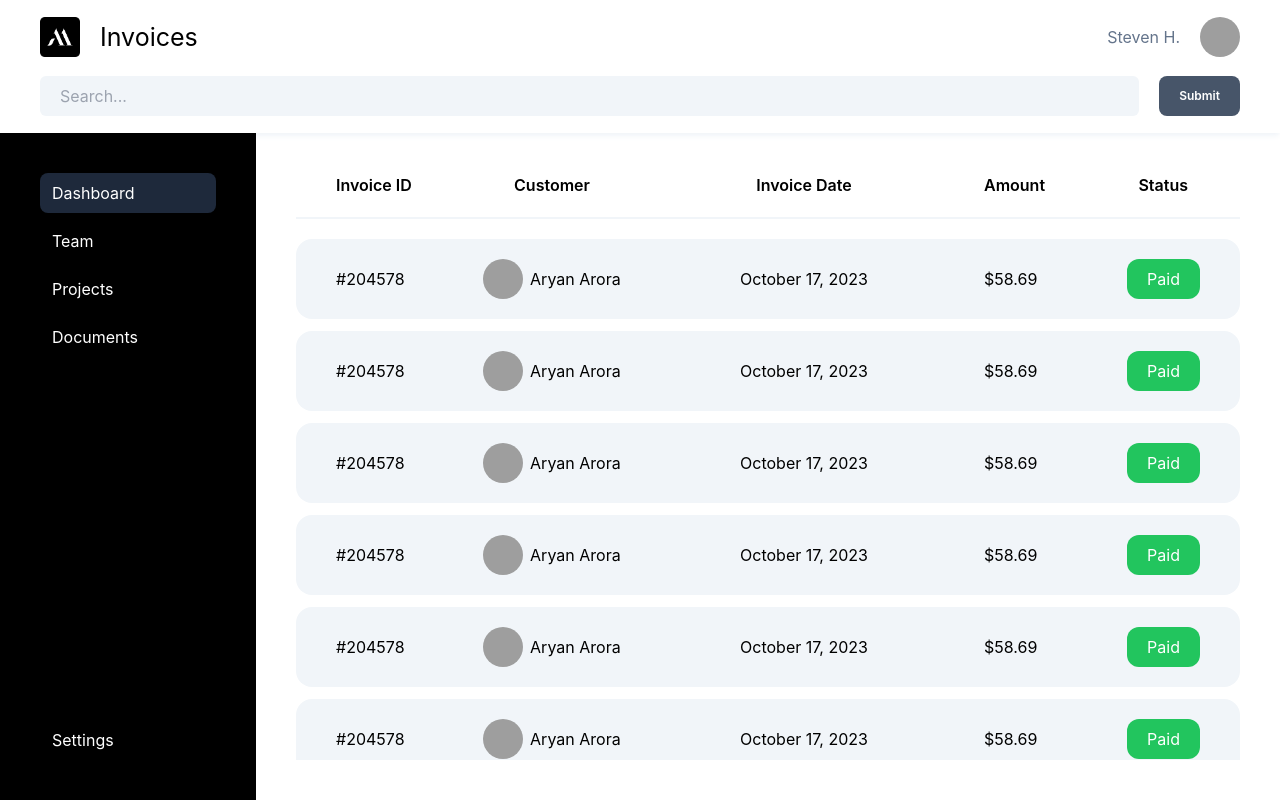
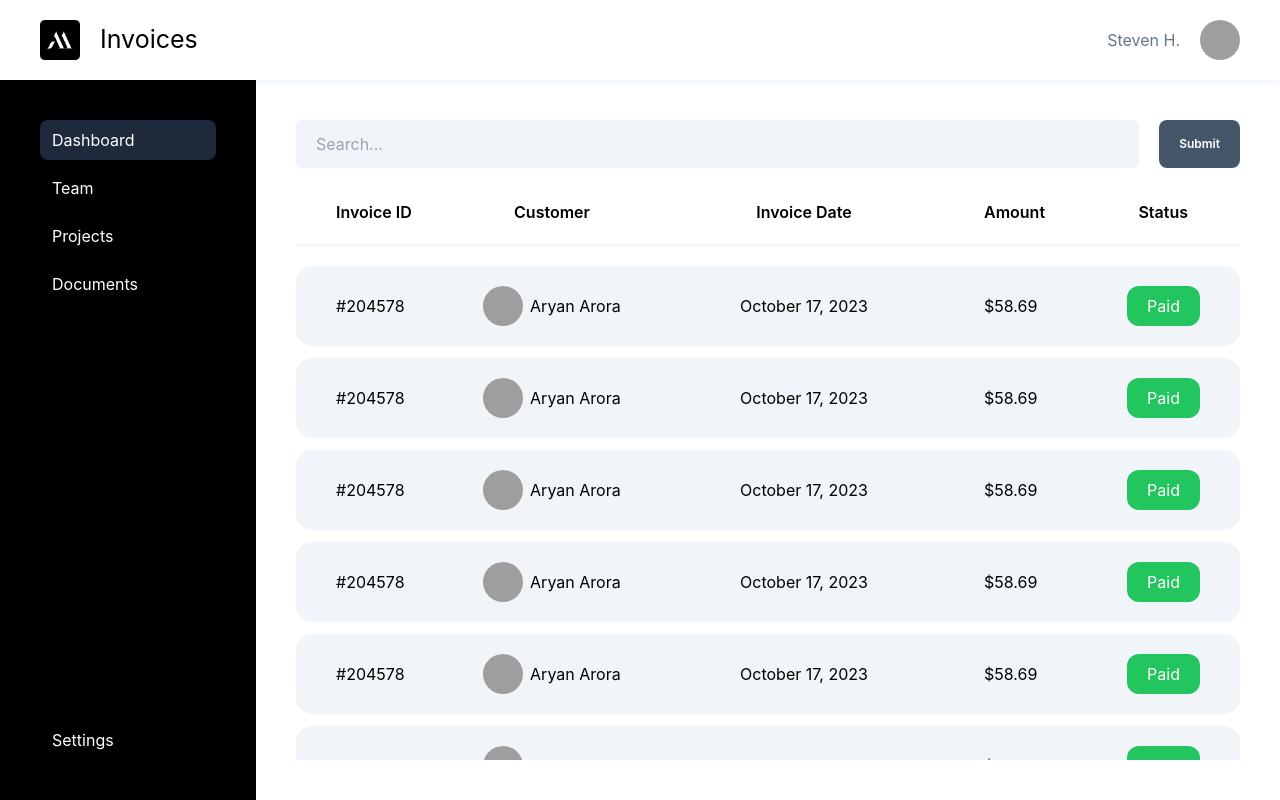
Before and after one commit to aryanxarora/Mobility-Invoicing, a React (Create React App) app: page / in a window 1280 px wide. Built offline with nearby package versions, Linux system fonts and the light colour scheme; grey boxes are pictures that could not be loaded.

Commit message:
Dashboard Layout Fix

```diff
--- a/src/App.js
+++ b/src/App.js
@@ -4,8 +4,8 @@ import {
   Route
 } from "react-router-dom";
 import './styles/App.css';
-import Navbar from './components/Navbar';
 import Dashboard from "./components/Dashboard";
+import InvoiceInfo from "./components/InvoiceInfo";
 
 function App() {
   return (
@@ -13,6 +13,7 @@ function App() {
       <Router>
         <Routes>
           <Route path="/" element={<Dashboard />} />
+          <Route path="/invoice/*" element={<InvoiceInfo />} />
         </Routes>
       </Router>
     </div>
--- a/src/components/Content.jsx
+++ b/src/components/Content.jsx
@@ -4,6 +4,19 @@ import InvoiceHeader from "./InvoiceHeader";
 function Content() {
   return (
     <div className="basis-4/5 p-10 flex flex-col">
+      <div className="flex gap-5 h-20 mb-3">
+        <input
+          type="text"
+          className="bg-slate-100 w-11/12 rounded-md px-5 text-md"
+          placeholder="Search..."
+        />
+        <a
+          href=""
+          className="bg-slate-600 text-white rounded-lg text-sm font-semibold flex justify-center items-center gap-2 px-5"
+        >
+          Submit
+        </a>
+      </div>
       <InvoiceHeader />
       <div className="overflow-scroll flex flex-col gap-3">
         <Invoice />
--- a/src/components/Dashboard.jsx
+++ b/src/components/Dashboard.jsx
@@ -6,7 +6,7 @@ function Dashboard() {
   return (
     <div className="h-screen">
       <Navbar />
-      <div className="flex h-5/6">
+      <div className="flex h-[90%]">
         <Sidebar />
         <Content />
       </div>
--- a/src/components/Invoice.jsx
+++ b/src/components/Invoice.jsx
@@ -1,7 +1,13 @@
 function Invoice() {
   return (
-    <div className="flex bg-slate-100 hover:bg-slate-200 px-10 py-5 items-center rounded-2xl">
-      <h1 className="w-2/12">#204578</h1>
+    <a
+      href="/invoice/aidf"
+      target="_blank"
+      className="flex bg-slate-100 hover:bg-slate-200 px-10 py-5 items-center rounded-2xl"
+    >
+      <h1 href="" className="w-2/12">
+        #204578
+      </h1>
       <div className="flex items-center w-2/12 justify-around">
         <img
           className="h-10 w-10 rounded-full"
@@ -13,14 +19,14 @@ function Invoice() {
       <h1 className="w-5/12 text-center">October 17, 2023</h1>
       <h1 className="w-1/12">$58.69</h1>
       <div className="w-2/12 flex justify-end">
-        <a
+        <span
           href="#"
           className="bg-green-500 hover:bg-green-600 text-white rounded-xl py-2 px-5 border-solid border-white"
         >
           Paid
-        </a>
+        </span>
       </div>
-    </div>
+    </a>
   );
 }
 
--- a/src/components/InvoiceHeader.jsx
+++ b/src/components/InvoiceHeader.jsx
@@ -1,7 +1,7 @@
 function Invoice() {
   return (
-    <div className="flex bg-white border-solid border-b-2 border-slate-100 px-10 pb-5 mb-5 items-center font-semibold sticky top-0">
-      <h1 className="w-2/12">Invoice ID</h1>
+    <div className="flex bg-white border-solid border-b-2 border-slate-100 px-10 py-5 mb-5 items-center font-semibold sticky top-0">
+      <h1 className="w-2/12 ">Invoice ID</h1>
       <div className="flex items-center w-2/12 justify-around">
         <h1>Customer</h1>
       </div>
--- /dev/null
+++ b/src/components/InvoiceInfo.jsx
@@ -0,0 +1,5 @@
+function InvoiceInfo() {
+  return <div></div>;
+}
+
+export default InvoiceInfo;
--- a/src/components/Navbar.jsx
+++ b/src/components/Navbar.jsx
@@ -3,7 +3,7 @@ import logo from "../assets/logo.png";
 
 function Navbar() {
   return (
-    <nav className="h-1/6 px-10 py-2 flex flex-col justify-around shadow-md shadow-slate-100 z-10">
+    <nav className="h-[10%] px-10 py-2 flex flex-col justify-around shadow-md shadow-slate-100 z-10">
       <div className="flex justify-between">
         <div className="flex justify-center items-center gap-5">
           <img src={logo} alt="" className="w-10" />
@@ -20,19 +20,6 @@ function Navbar() {
           </a>
         </div>
       </div>
-      <div className="flex gap-5 h-10">
-        <input
-          type="text"
-          className="bg-slate-100 w-11/12 rounded-md px-5 text-md"
-          placeholder="Search..."
-        />
-        <a
-          href=""
-          className="bg-slate-600 text-white rounded-lg text-sm font-semibold flex justify-center items-center gap-2 px-5"
-        >
-          Submit
-        </a>
-      </div>
     </nav>
   );
 }
```
